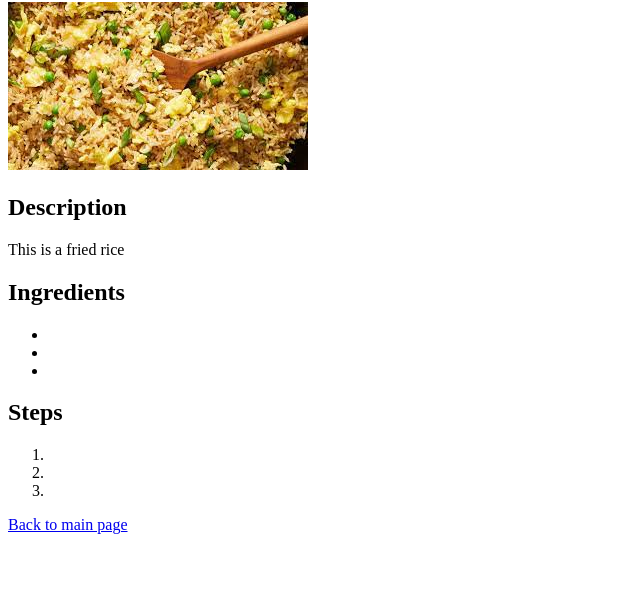
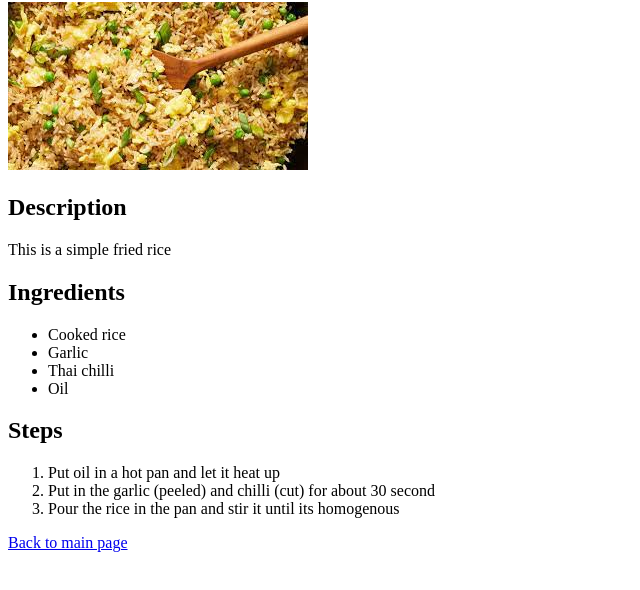
Before and after one commit to muhyizz/odin-recipe, a plain HTML site: page recipes/friedrice.html in a window 1280 px wide. Shown: the part 78-668 px from the top of the page, without its empty margins (0-640 px from the left). Drawn offline with Linux system fonts and the light colour scheme.

Commit message:
Updated recipe steps

```diff
--- a/recipes/friedrice.html
+++ b/recipes/friedrice.html
@@ -15,19 +15,20 @@
 
             <h2>Description</h2>
             <p>
-            This is a fried rice
+            This is a simple fried rice
             </p>
             <h2>Ingredients</h2>
             <ul>
-                <li></li>
-                <li></li>
-                <li></li>
+                <li>Cooked rice</li>
+                <li>Garlic</li>
+                <li>Thai chilli</li>
+                <li>Oil</li>
             </ul>
             <h2>Steps</h2>
             <ol>
-                <li></li>
-                <li></li>
-                <li></li>
+                <li>Put oil in a hot pan and let it heat up</li>
+                <li>Put in the garlic (peeled) and chilli (cut) for about 30 second</li>
+                <li>Pour the rice in the pan and stir it until its homogenous</li>
             </ol>
 
             <a href="../index.html">Back to main page</a>
```
